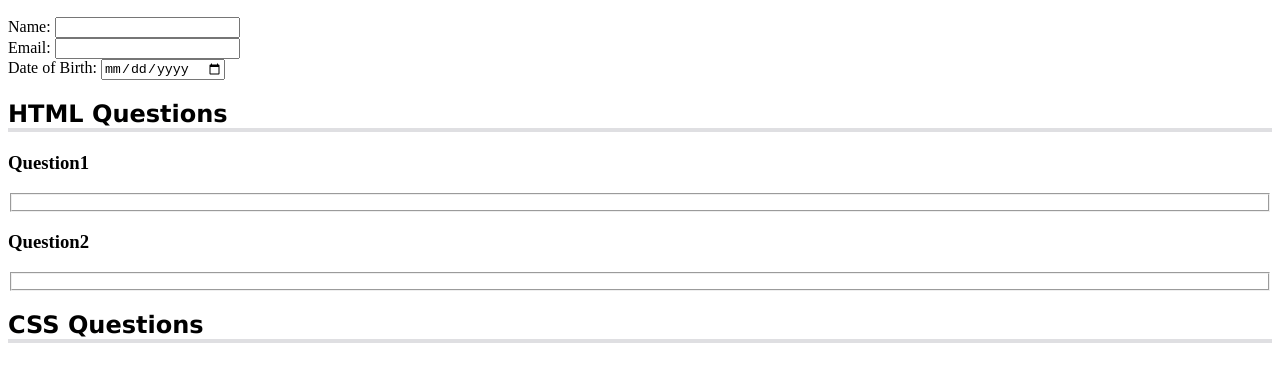
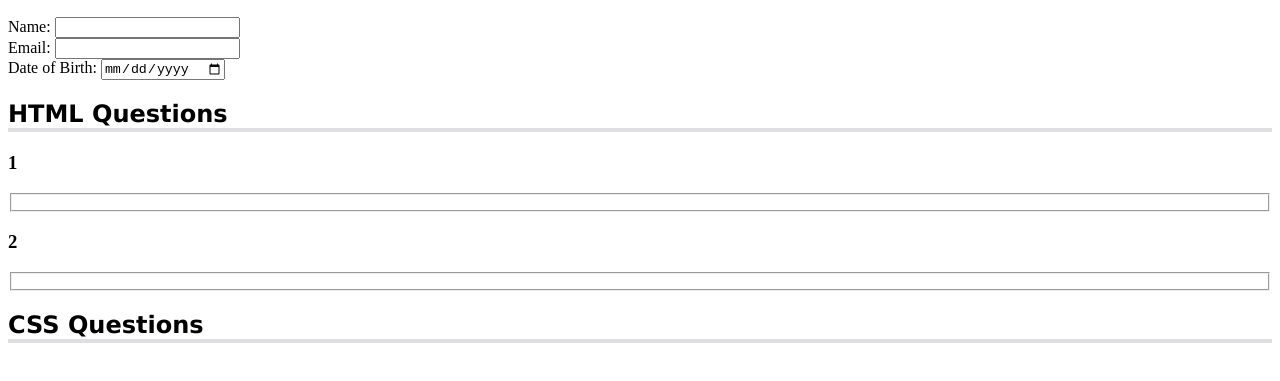
Before and after one commit to Rhys2000/Accesibility-Quiz, a plain HTML site: page index.html in a window 1280 px wide. Shown: the part 113-494 px from the top of the page. Drawn offline with Linux system fonts and the light colour scheme.

Commit message:
The .sr-only text is still visible. There is a common pattern to visually hide text for only screen readers to read. This pattern is to set the following CSS properties: position: absolute; width: 1px; height: 1px; padding: 0; margin: -1px; overflow: hidden; clip: rect(0, 0, 0, 0); white-space: nowrap; border: 0;

```diff
--- a/styles.css
+++ b/styles.css
@@ -29,3 +29,15 @@ h1, h2 {
 h2 {
   border-bottom: 4px solid #dfdfe2;
 }
+
+.sr-only {
+  position: absolute;
+  width: 1px;
+  height: 1px;
+  padding: 0;
+  margin: -1px;
+  overflow: hidden;
+  clip: rect(0, 0, 0, 0);
+  white-space: nowrap;
+  border: 0;
+}
```
